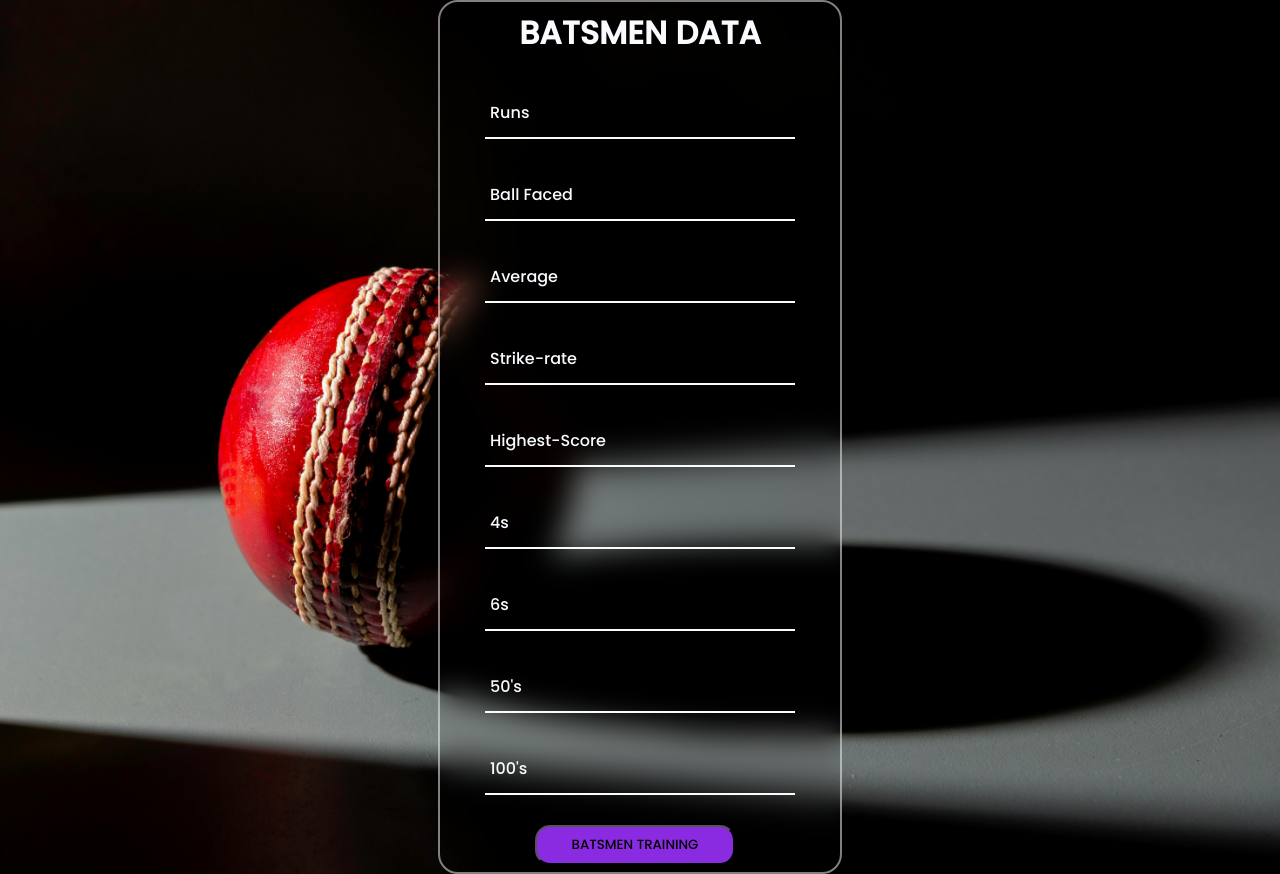
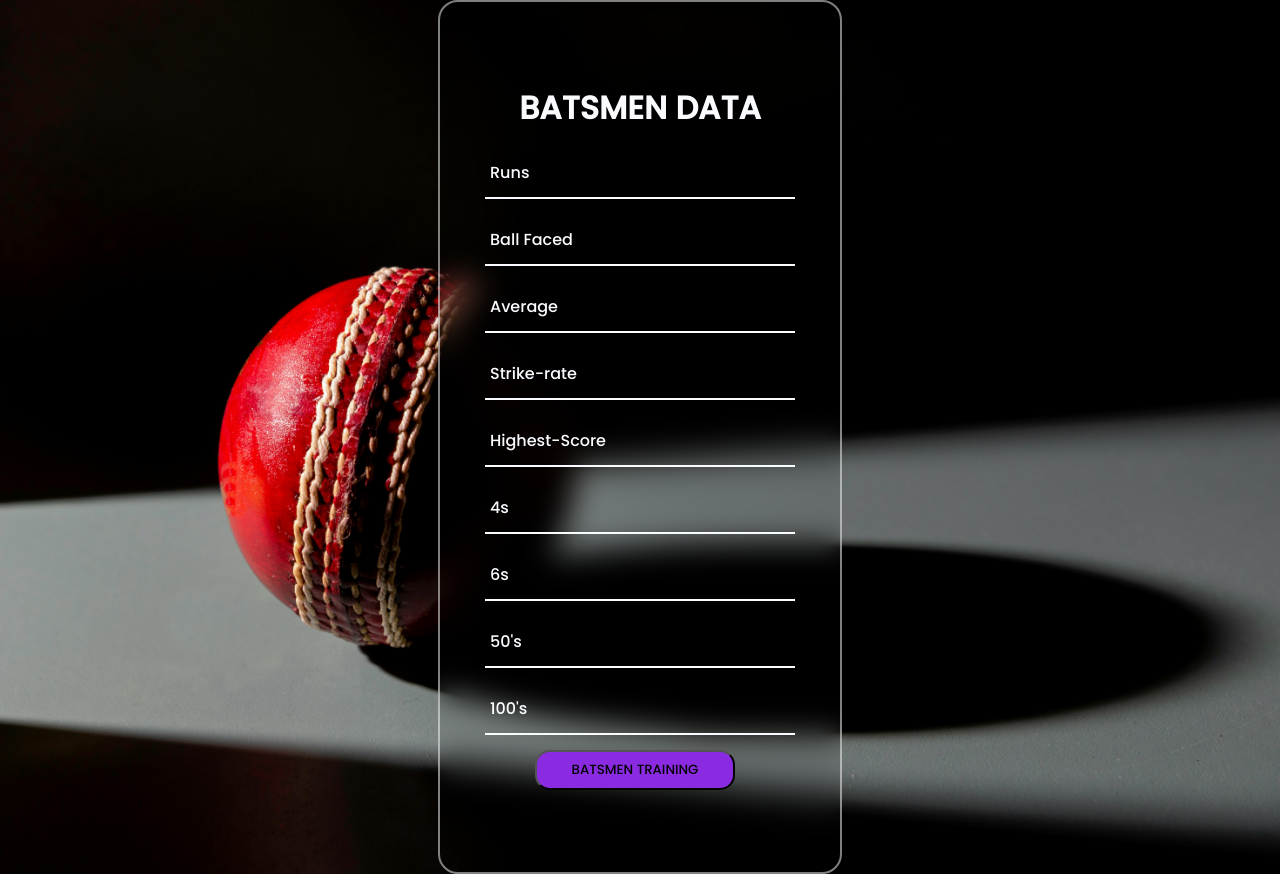
Before and after one commit to Pasindu9910/Flask_deployment, a Flask app: page /Home in a window 1280 px wide. Run offline with Flask 2, Linux system fonts and the light colour scheme; parts of the project's set-up code (start-up, migrations or seed data) failed here and were passed over.

Commit message:
commit now

```diff
--- a/app.py
+++ b/app.py
@@ -110,5 +110,5 @@ def prediction():
        return render_template('batsmen/Module1,2and3.html')
     return render_template('batsmen/Module1,2and3.html', prediction=pred[0])
 
-# if __name__ == "__main__":
-#     app.run(debug=True)
+if __name__ == "__main__":
+    app.run(debug=True)
--- a/static/index2.css
+++ b/static/index2.css
@@ -35,7 +35,7 @@ h2{
 }
 .inputbox{
     position: relative;
-    margin: 30px 0;
+    margin: 15px 0;
     width: 310px;
     border-bottom: 2px solid #f9fbff;
 }
```
